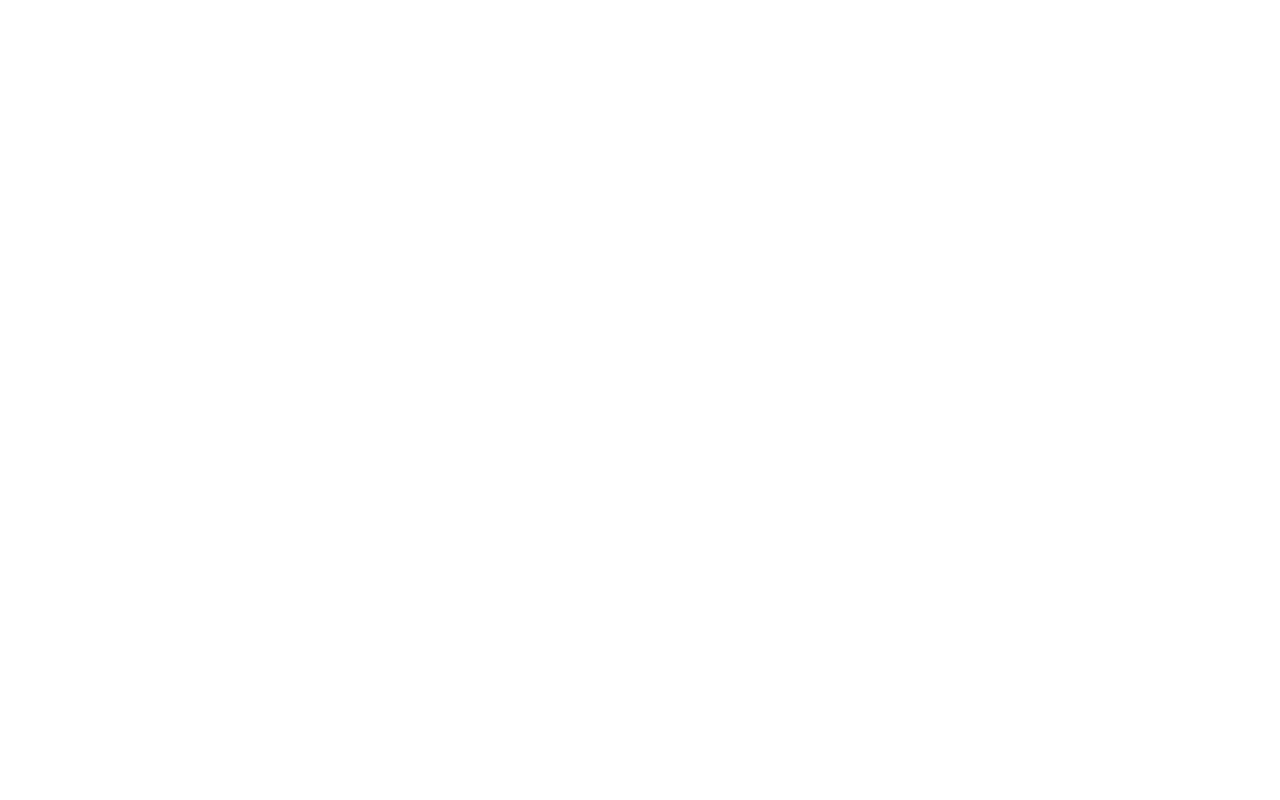
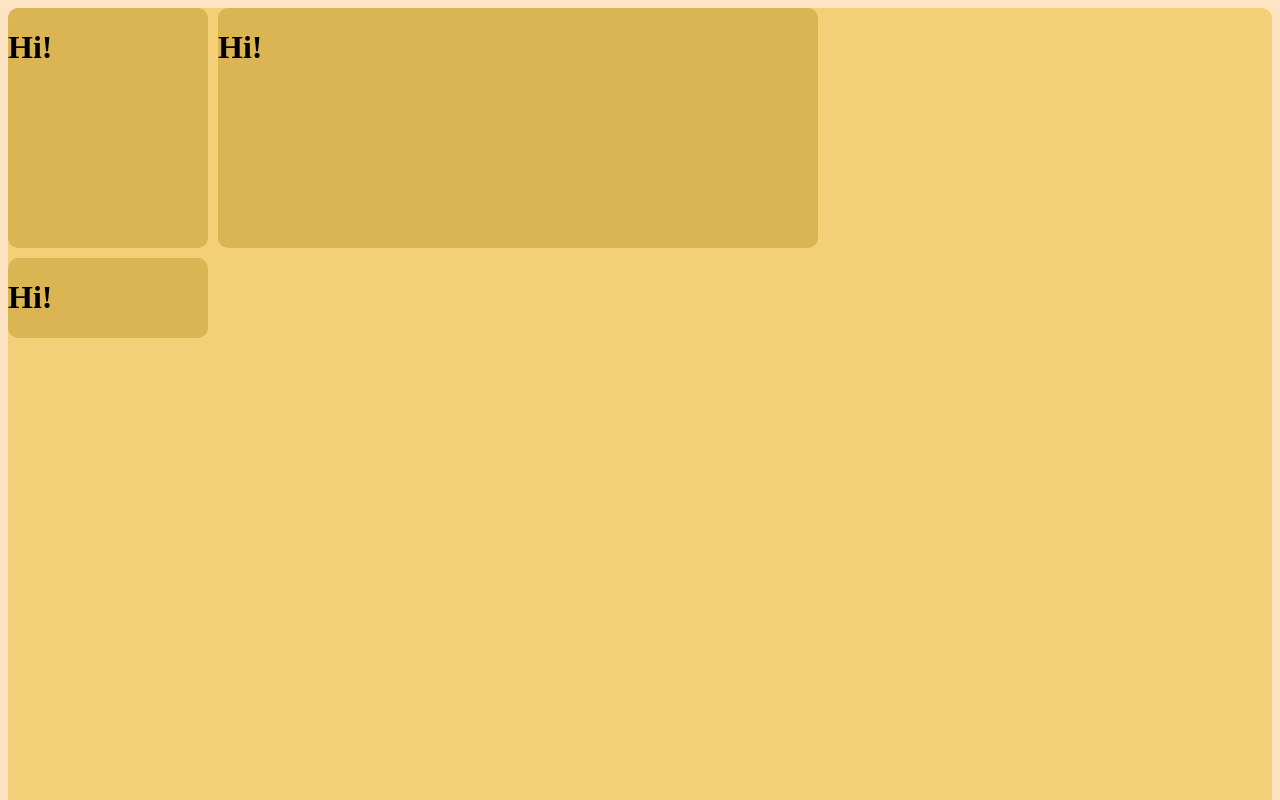
Before and after one commit to Server-Fox/Skol-Projekt, a plain HTML site: page Webbutveckling/Webbproduktion/Index.html in a window 1280 px wide. Shown: the top 800 px of the page. Drawn offline with Linux system fonts and the light colour scheme.

Commit message:
lektion klar

```diff
--- a/Webbutveckling/Webbproduktion/Index.html
+++ b/Webbutveckling/Webbproduktion/Index.html
@@ -7,6 +7,10 @@
     <link rel="stylesheet" href="style.css">
 </head>
 <body>
-
+    <div class="grid-container">
+        <div class="grid-item"><h1>Hi!</h1></div>
+        <div class="grid-item"><h1>Hi!</h1></div>
+        <div class="grid-item"><h1>Hi!</h1></div>
+    </div>
 </body>
 </html>
--- a/Webbutveckling/Webbproduktion/style.css
+++ b/Webbutveckling/Webbproduktion/style.css
@@ -0,0 +1,15 @@
+body{
+    background-color: bisque;
+}
+.grid-container{
+    background-color: rgb(243, 208, 120) ;
+    display: grid;
+    grid-template-columns: 25vh 75vh;
+    grid-template-rows: 3fr 1fr 9fr;
+    gap: 10px;
+    border-radius: 10px;
+}
+.grid-item{
+    background-color: rgb(219, 181, 84);
+    border-radius: 10px;
+}
```
Also changed, not shown: Webbutveckling/Webbproduktion/img/lasagne.webp (added).
